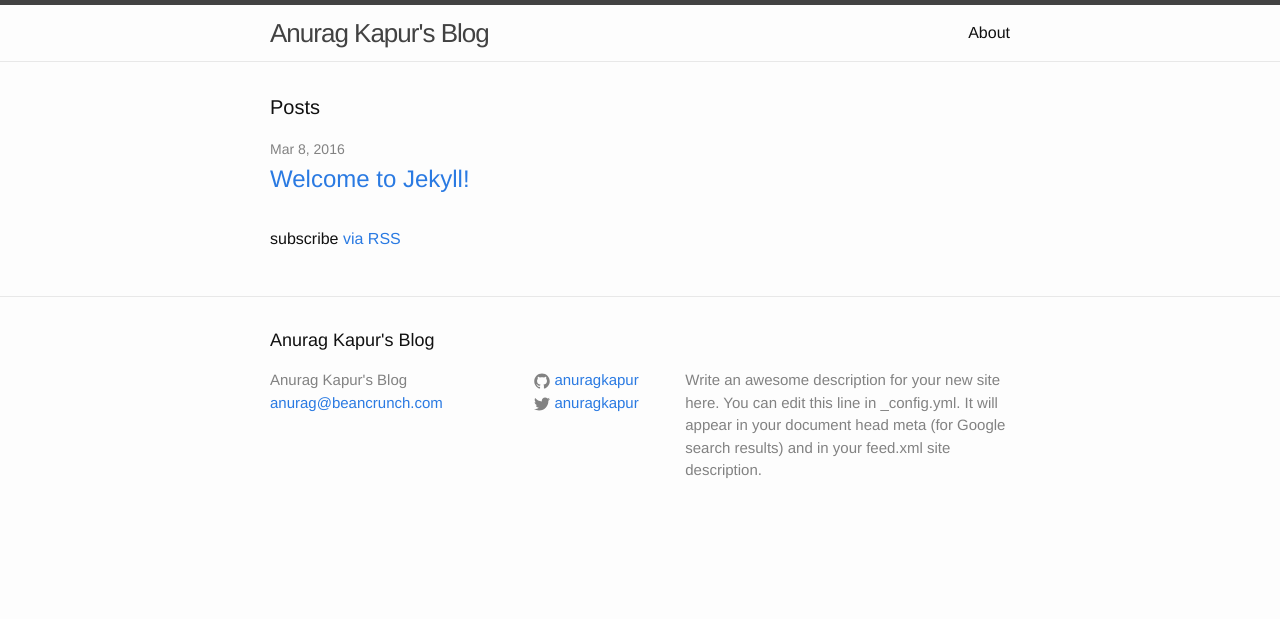
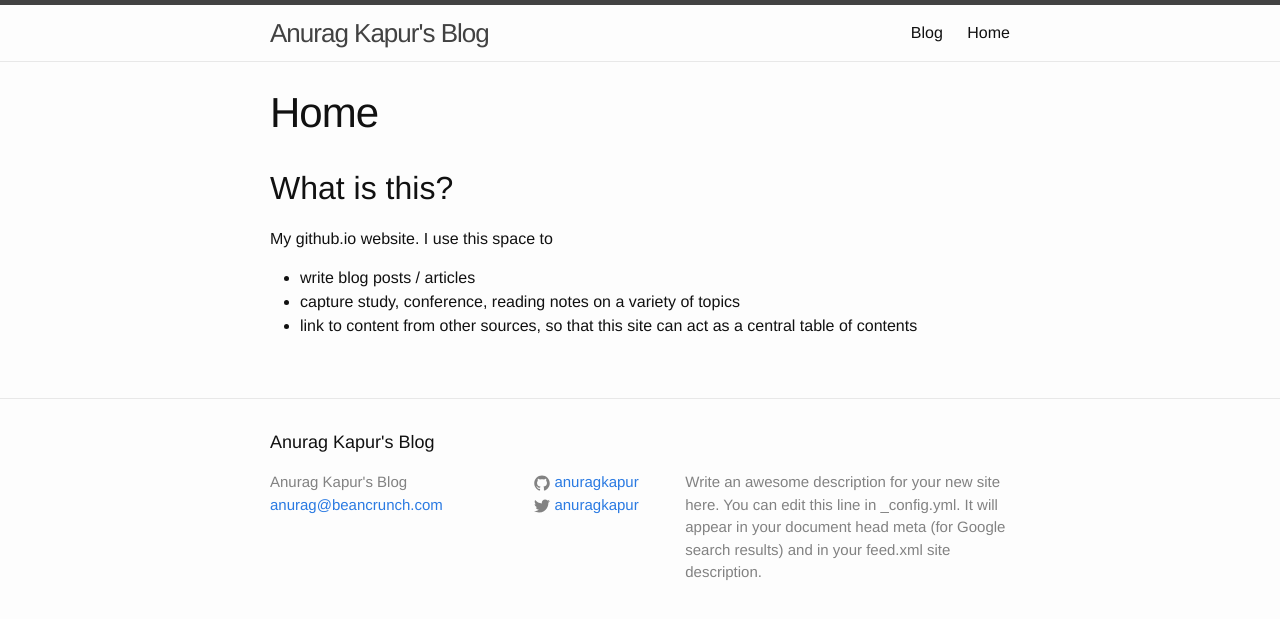
Before and after one commit to anuragkapur/anuragkapur.github.io, a Jekyll site: the page built from index.md, in a window 1280 px wide. Shown: the top 619 px of the page. Built offline with Jekyll 4.4.1, drawn with Linux system fonts in a browser that asks for light colours.

```diff
--- a/index.html
+++ b/blog/index.html
@@ -7,7 +7,7 @@ layout: default
   <h1 class="page-heading">Posts</h1>
 
   <ul class="post-list">
-    {% for post in site.posts %}
+    {% for post in site.categories.blog %}
       <li>
         <span class="post-meta">{{ post.date | date: "%b %-d, %Y" }}</span>
 
--- /dev/null
+++ b/index.md
@@ -0,0 +1,12 @@
+---
+layout: page
+title: Home
+permalink: /
+---
+
+## What is this?
+My github.io website. I use this space to
+
+* write blog posts / articles
+* capture study, conference, reading notes on a variety of topics
+* link to content from other sources, so that this site can act as a central table of contents
```
Also changed, not shown: about.md (deleted, +0 -15 lines), blog.html (added, +25 -0 lines), blog/_posts/2016-03-08-welcome-to-jekyll.markdown (deleted, +0 -25 lines), blog/conferences/index.html (added, +23 -0 lines), blog/conferences/qcon2016/_posts/2016-03-07-notes.md (added, +9 -0 lines), blog/programming/fp/haskell/_posts/2016-03-09-haskell-intro.markdown (added, +9 -0 lines), hello-world.md (deleted, +0 -1 lines).
